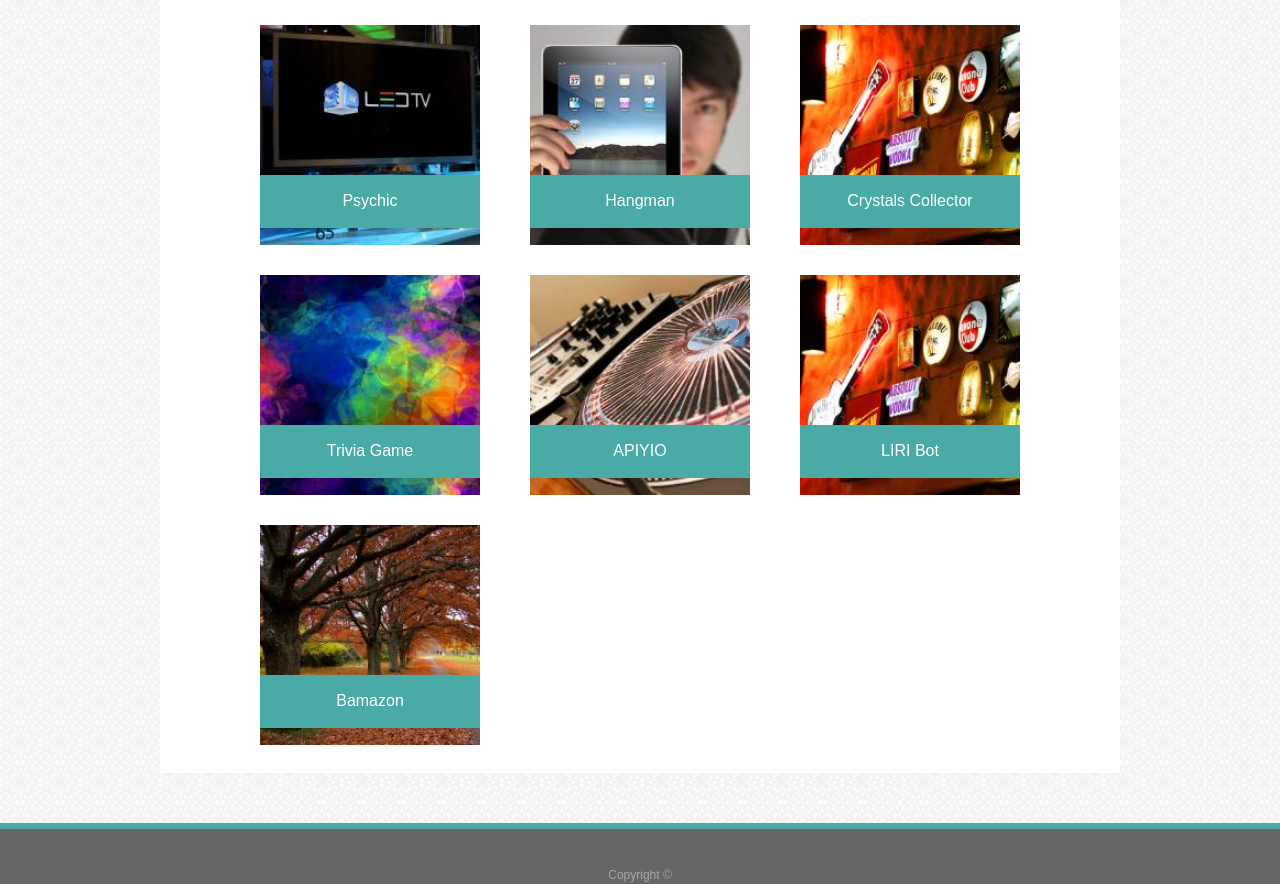
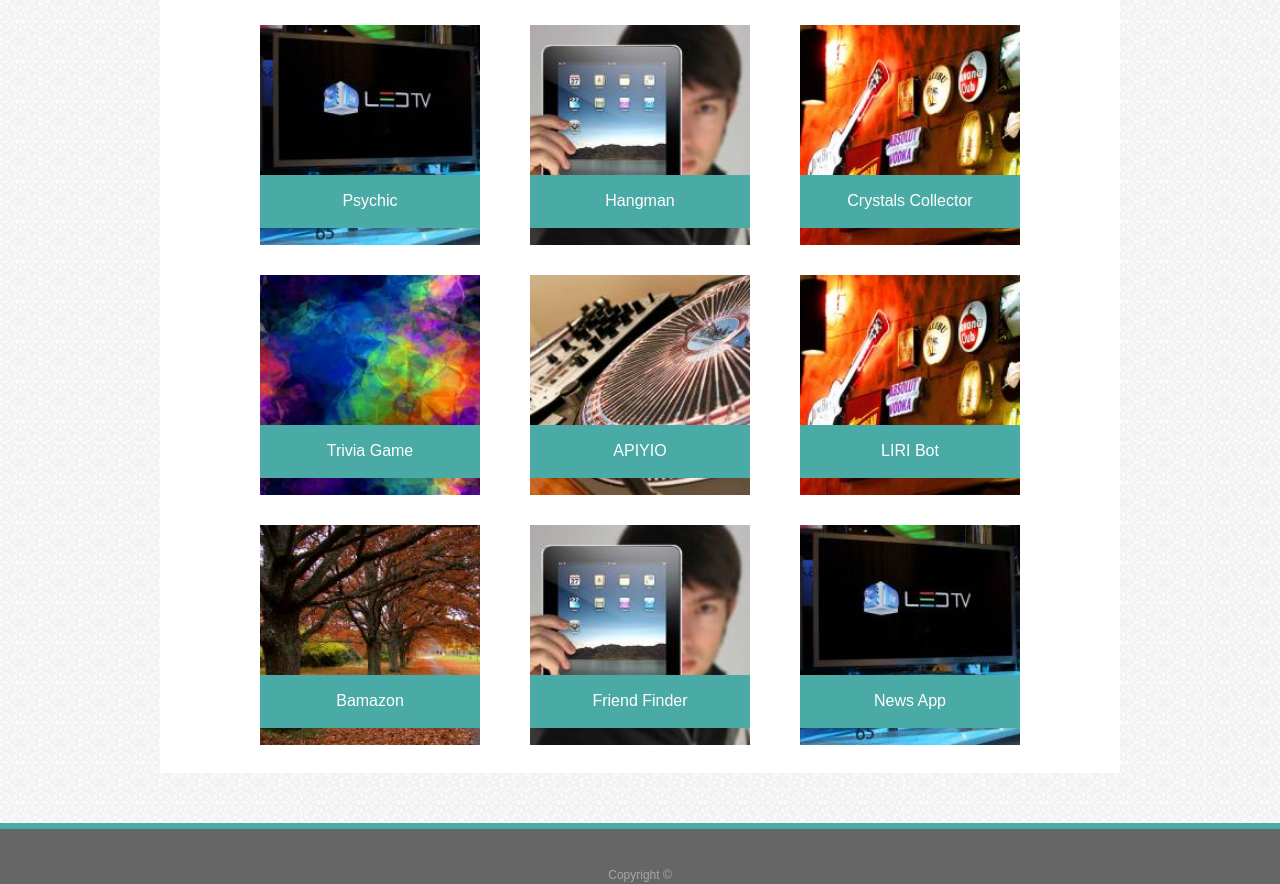
Before and after one commit to SandySundram/Responsive-Portfolio, a plain HTML site: page portfolio.html in a window 1280 px wide. Shown: the part 179-1063 px from the top of the page. Drawn offline with Linux system fonts and the light colour scheme.

Commit message:
added friendFinder and NewsApp

```diff
--- a/portfolio.html
+++ b/portfolio.html
@@ -80,6 +80,22 @@
                     </div>
                 </div>
             </a>
+            <a href="https://github.com/SandySundram/friend_finder" target="_blank">
+                <div class="five">
+                    <img src="assets/images/ipad.jpg">
+                    <div class="imagename">
+                        <h5>Friend Finder</h5>
+                    </div>
+                </div>
+            </a>
+            <a href="https://github.com/SandySundram/NewsApp" target="_blank">
+                <div class="six">
+                    <img src="assets/images/tv.jpg">
+                    <div class="imagename">
+                        <h5>News App</h5>
+                    </div>
+                </div>
+            </a>
         </div>
 
         <div id="Footer">
```
